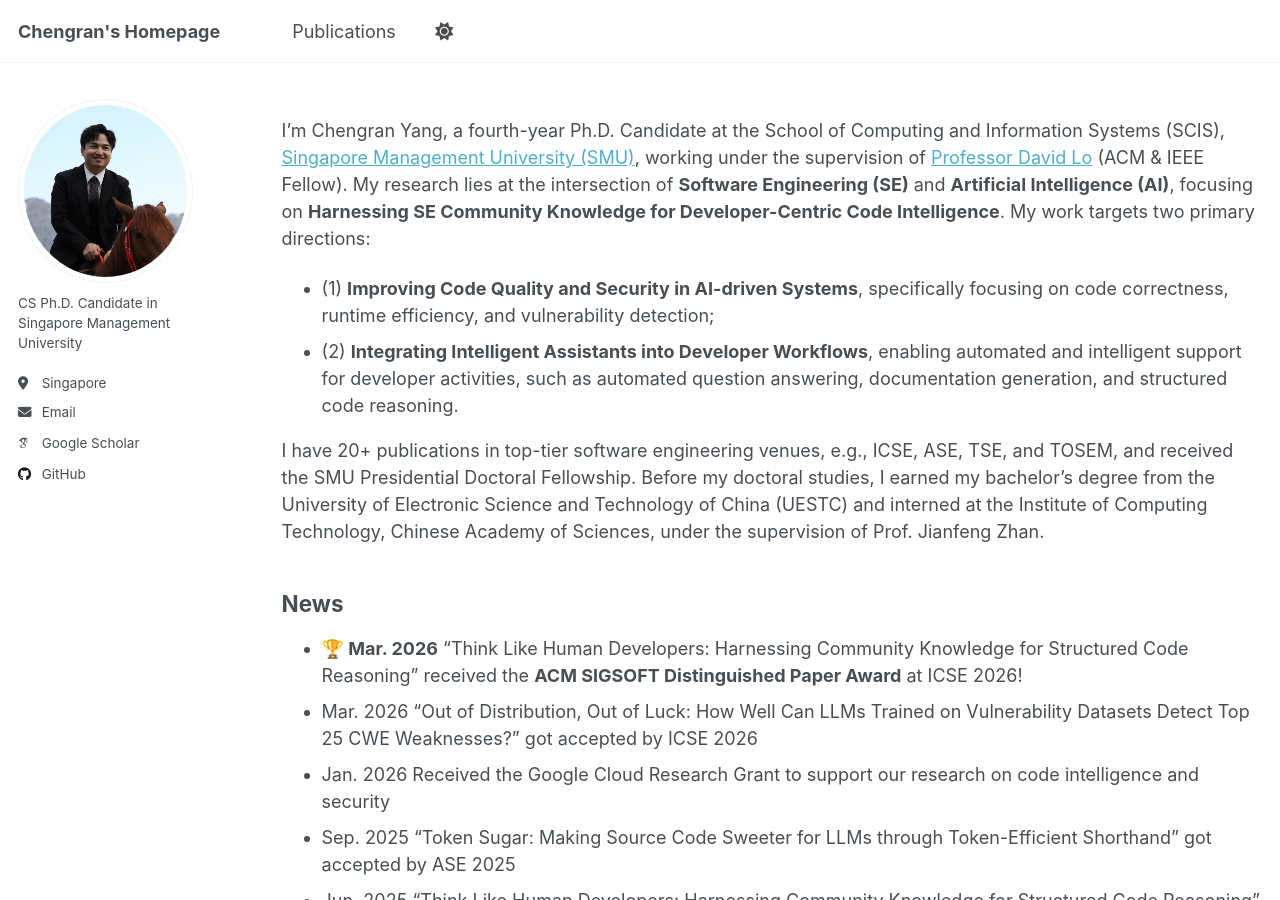
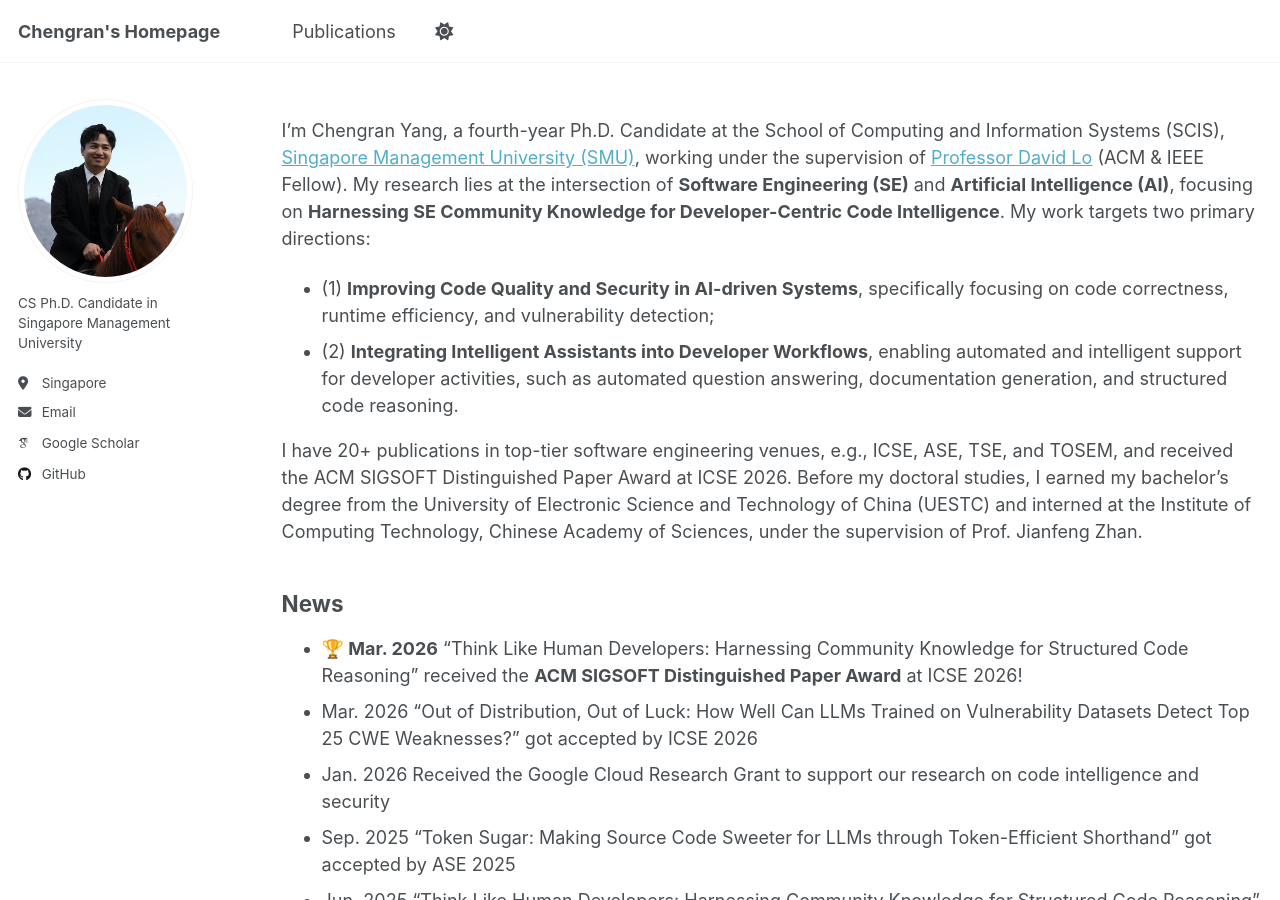
Before and after one commit to chengran-yang/chengran-yang.github.io, a Jekyll site: the page built from _pages/about.md, in a window 1280 px wide and 900 px high. Built offline with Jekyll 4.4.1, drawn with Linux system fonts in a browser that asks for light colours; some web fonts are replaced.

Commit message:
Revise about page with new publication award
Updated publication details and added award information.

```diff
--- a/_pages/about.md
+++ b/_pages/about.md
@@ -11,7 +11,7 @@ I'm Chengran Yang, a fourth-year Ph.D. Candidate at the School of Computing and
 * (1) **Improving Code Quality and Security in AI-driven Systems**, specifically focusing on code correctness, runtime efficiency, and vulnerability detection;
 * (2) **Integrating Intelligent Assistants into Developer Workflows**, enabling automated and intelligent support for developer activities, such as automated question answering, documentation generation, and structured code reasoning.
 
-I have 20+ publications in top-tier software engineering venues, e.g., ICSE, ASE, TSE, and TOSEM, and received the SMU Presidential Doctoral Fellowship. Before my doctoral studies, I earned my bachelor's degree from the University of Electronic Science and Technology of China (UESTC) and interned at the Institute of Computing Technology, Chinese Academy of Sciences, under the supervision of Prof. Jianfeng Zhan.
+I have 20+ publications in top-tier software engineering venues, e.g., ICSE, ASE, TSE, and TOSEM, and received the ACM SIGSOFT Distinguished Paper Award at ICSE 2026. Before my doctoral studies, I earned my bachelor's degree from the University of Electronic Science and Technology of China (UESTC) and interned at the Institute of Computing Technology, Chinese Academy of Sciences, under the supervision of Prof. Jianfeng Zhan.
 
 ## News
 
```
